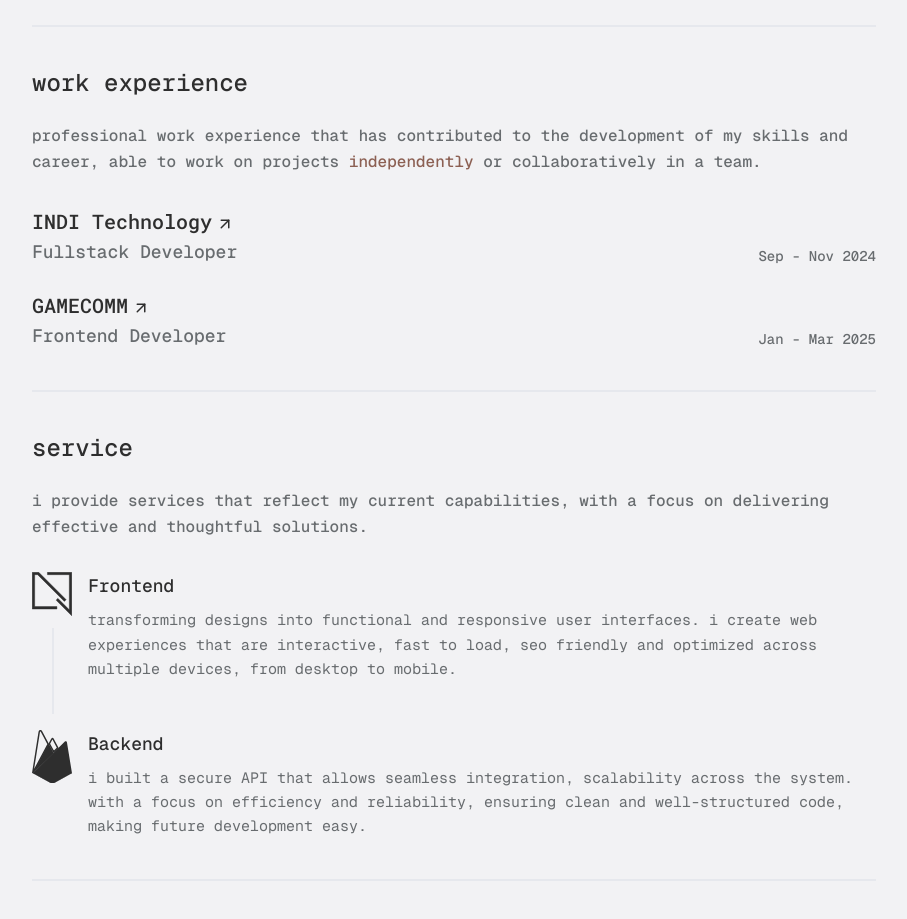
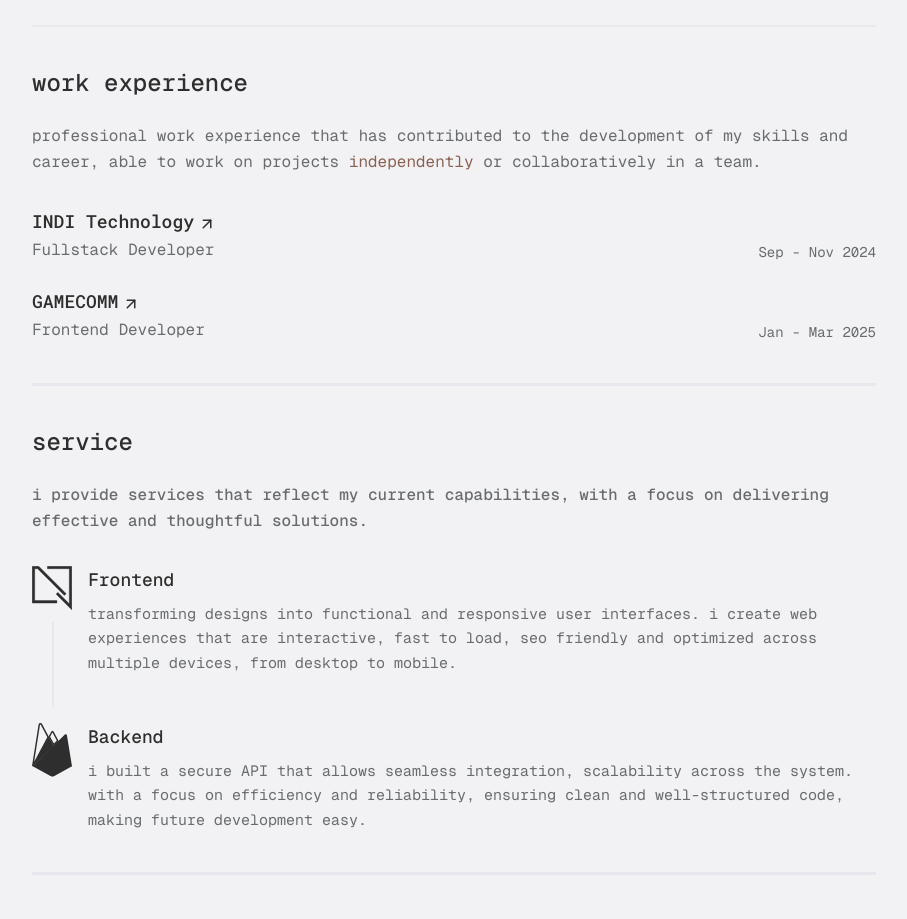
Before and after one commit to IRTIDEATH/Al-Sakha, a Next.js app: page / in a window 1280 px wide. Shown: the part 1360-2279 px from the top of the page, without its empty margins (186-1093 px from the left). Built offline with nearby package versions, Linux system fonts and the light colour scheme.

Commit message:
Refactor work section for the home page

```diff
--- a/components/pages/home/work-section.tsx
+++ b/components/pages/home/work-section.tsx
@@ -6,7 +6,7 @@ const WorkExperienceSection = () => {
   return (
     <section>
       <h1 className="mb-6 font-medium text-2xl">work experience</h1>
-      <p className="mb-8 w-full text-start font-medium text-[16px] text-zeta">
+      <p className="mb-8 w-full text-start font-normal text-[16px] text-zeta">
         professional work experience that has contributed to the development of
         my skills and career, able to work on projects{" "}
         <CoffeeText>independently</CoffeeText> or collaboratively in a team.
@@ -15,15 +15,15 @@ const WorkExperienceSection = () => {
         {internships.map((item, index) => (
           <div
             key={index}
-            className="flex w-full flex-col items-start sm:flex-row sm:items-end sm:justify-between"
+            className="flex w-full flex-col items-start font-normal text-zeta sm:flex-row sm:items-end sm:justify-between"
           >
-            <div className="flex flex-col gap-0.5">
+            <article className="flex flex-col gap-0.5">
+              <h2 className="font-medium font-roboto text-foreground text-lg">
                 <Link
-                aria-label="company link"
                   rel="noopener noreferrer"
                   target="_blank"
                   href={item.link}
-                className="group inline-flex w-fit items-end gap-1 font-medium font-roboto text-xl"
+                  className="group inline-flex w-fit items-end gap-1"
                 >
                   {item.company}
                   <span className="relative inline-block h-5 w-5 overflow-hidden">
@@ -59,11 +59,10 @@ const WorkExperienceSection = () => {
                     </svg>
                   </span>
                 </Link>
-              <p className="font-medium text-lg text-zeta">{item.position}</p>
-            </div>
-            <span className="mt-2 font-medium text-[14px] text-zeta">
-              {item.date}
-            </span>
+              </h2>
+              <p className="text-[16px]">{item.position}</p>
+            </article>
+            <time dateTime={item.datetime} className="mt-2 text-[14px]">{item.date}</time>
           </div>
         ))}
       </div>
--- a/constants/index.ts
+++ b/constants/index.ts
@@ -62,6 +62,7 @@ export const internships: Tinternship[] = [
     company: "INDI Technology",
     position: "Fullstack Developer",
     date: "Sep - Nov 2024",
+    datetime: "2024-09",
     technologies: [
       {
         name: "Javascript",
@@ -86,6 +87,7 @@ export const internships: Tinternship[] = [
     company: "GAMECOMM",
     position: "Frontend Developer",
     date: "Jan - Mar 2025",
+    datetime: "2025-01",
     technologies: [
       {
         name: "Typescript",
--- a/lib/type.ts
+++ b/lib/type.ts
@@ -13,6 +13,7 @@ export type Tinternship = {
   company: string;
   position: string;
   date: string;
+  datetime: string;
   technologies: TskillBadgeIcon[];
   link: string;
 };
```
Lines whose indentation alone changed are shown as unchanged.
